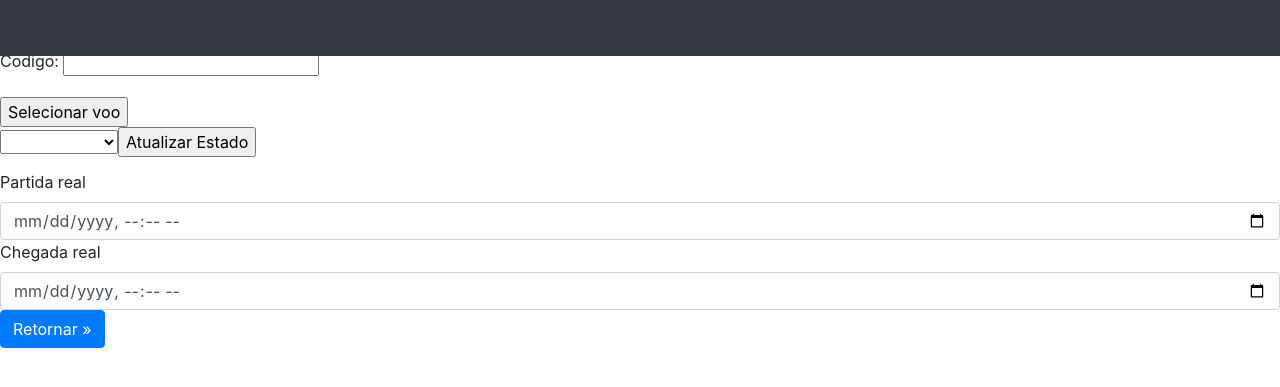
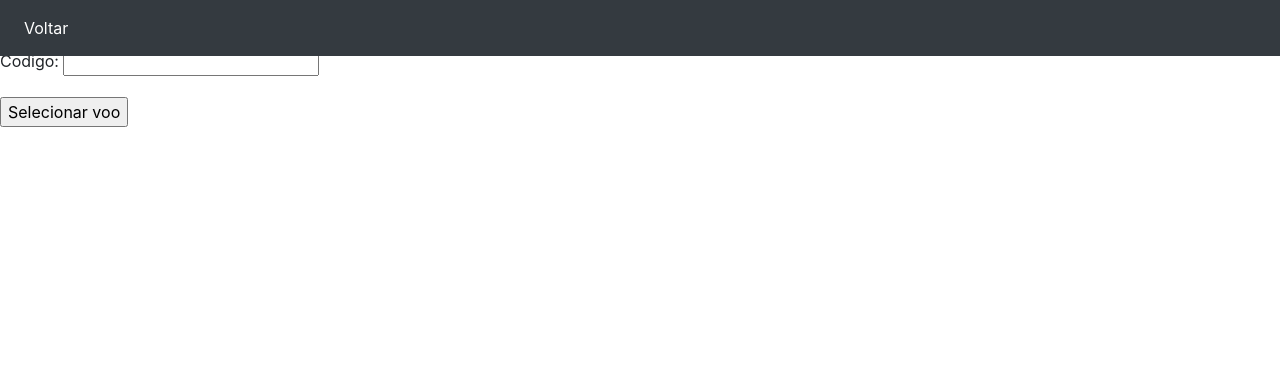
Before and after one commit to LuizBudeu/ProjetoLabEngSoft, a Django app: page /monitoramento/estado/ in a window 1280 px wide. Shown: the top 387 px of the page. Run offline with Django 4.2, Linux system fonts and the light colour scheme; data comes from the database, SQL or seed files in the repository; both versions use the stored data as it was after the commit.

Commit message:
changes to status screeen

```diff
--- a/monitoramento/views.py
+++ b/monitoramento/views.py
@@ -162,9 +162,15 @@ def estado(request):
     voos_qs = Voos.objects.all()
     voos_filter = VoosFilter(request.GET, queryset=voos_qs)
     voos_qs = voos_filter.qs
+    obj = None
+    if request.method == 'POST':
+        codigo = request.POST['codigo']
+        status = request.POST['status']
+        obj = Voos.objects.filter(codigo=codigo).update()
     context = {
         'voos_filter': voos_filter,
-         'voos_qs': voos_qs,
+        'voos_qs': voos_qs,
+        'obj': obj,
     }
     return render(request, 'estado.html', context)
 
--- a/template/estado.html
+++ b/template/estado.html
@@ -30,8 +30,8 @@
       <div class="collapse navbar-collapse" id="navbarsExampleDefault">
         <ul class="navbar-nav mr-auto">
           <li class="nav-item active">
-            <a class="nav-link"
-              >&#8203; <span class="sr-only">(current)</span></a
+            <a class="nav-link" href="{% url 'monitoramento' %}"
+              >Voltar <span class="sr-only">(current)</span></a
             >
           </li>
         </ul>
@@ -39,13 +39,15 @@
     </nav>
 
     <h2>Atualização de estado</h2>
-    <div>
       <form method="get">
         {{ voos_filter.form.as_p }}
         <input type="submit" value="Selecionar voo" />
       </form>
 
-      <select class="form-select form-select-lg mb-3" aria-label=".form-select-lg example">
+      {% if voos_qs|length == 1 %}
+      {% for voo in voos_qs %}
+      <form method="GET" action="estado.html">
+        <select class="form-select form-select-lg mb-3" aria-label=".form-select-lg example" name="status">
           <option selected>{{voo.status}}</option>
           <option value="embarcando">embarcando</option>
           <option value="cancelado">cancelado</option>
@@ -57,8 +59,8 @@
           <option value="aterrissado">aterrissado</option>
           <input type="submit" value="Atualizar Estado" />
         </select>
-    </div>
-    {% if voos.estado == taxiando %}
+      </form>
+        {% if voo.status == taxiando %}
           <label for="partida_real">Partida real</label>
             <input
               name="partida_real"
@@ -67,7 +69,7 @@
               placeholder="Partida real"
             />
         {% endif %}
-    {% if voos.estado == aterrissado %}
+        {% if voo.status == aterrissado %}
           <label for="chegada_real">Chegada real</label>
             <input
               name="chegada_real"
@@ -76,8 +78,7 @@
               placeholder="Chegada real"
             />
         {% endif %}
-    <div>
-      <a class="btn btn-primary" href="{% url 'monitoramento' %}" role="button"> Retornar &raquo; </a>
-    </div>
+      {% endfor %}
+      {% endif %}
   </body>
 </html>
```
Also changed, not shown: db.sqlite3. Lines whose indentation alone changed are shown as unchanged.
